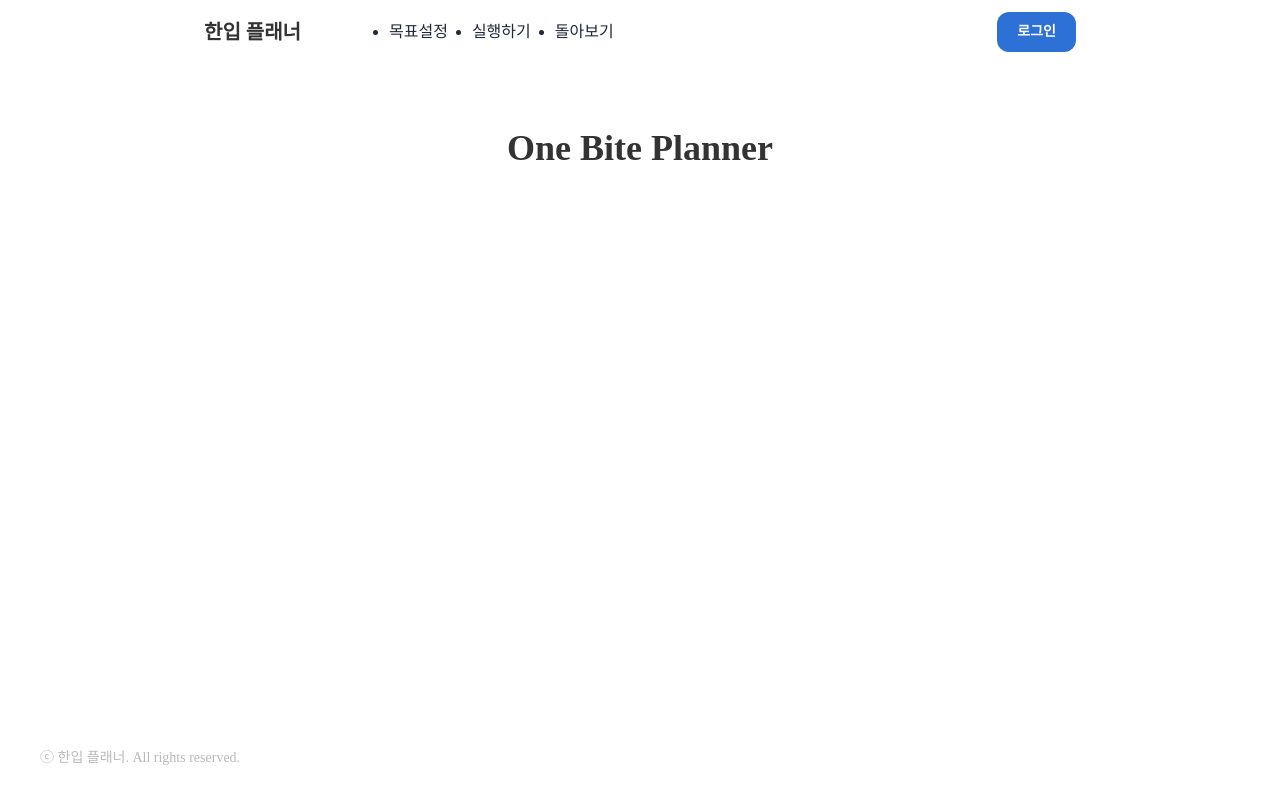
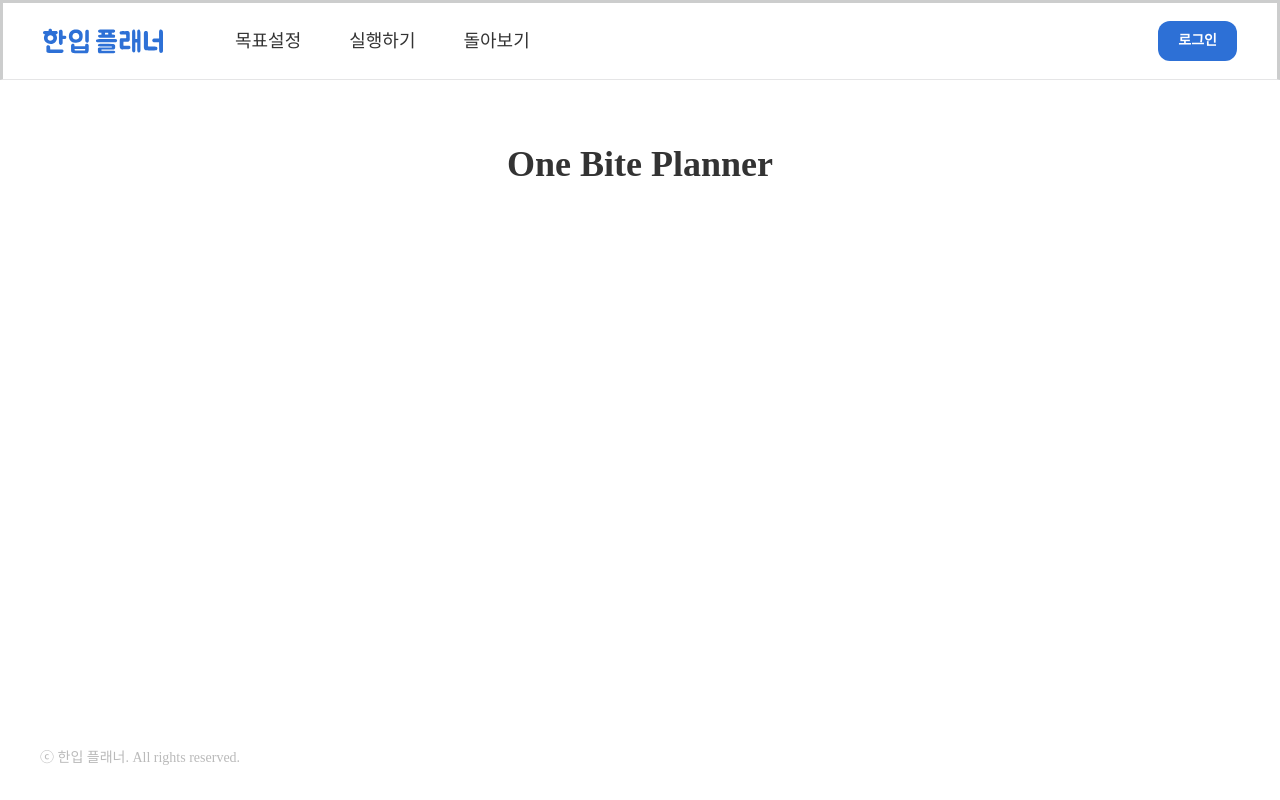
Before and after one commit to icetiredisgettingbear/one-bite-planner, a Next.js app: page / in a window 1280 px wide. Built offline with nearby package versions, Linux system fonts and the light colour scheme; no server answers; a web font is replaced by a local one.

Commit message:
styles: 헤더 디자인 수정

```diff
--- a/components/Header.tsx
+++ b/components/Header.tsx
@@ -1,4 +1,7 @@
 import AuthButton from "@/components/AuthButton";
+import Link from "next/link";
+import Typography from "./Typography";
+import Image from "next/image";
 
 interface HeaderProps {
   isSupabaseConnected: boolean;
@@ -6,21 +9,37 @@ interface HeaderProps {
 
 export default function Header({ isSupabaseConnected }: HeaderProps) {
   return (
-    <nav className="w-full flex justify-center border-b border-b-foreground/10 h-16">
-      <div className="w-full max-w-4xl flex justify-between items-center p-3 text-sm">
-        <div className="flex gap-x-12 items-center">
-          <h1 className="text-xl font-bold">한입 플래너</h1>
-          <ul className="flex space-x-6">
-            <li className="text-base text-gray-800 font-medium">목표설정</li>
-            <li className="text-base text-gray-800 font-medium">실행하기</li>
-            <li className="text-base text-gray-800 font-medium">돌아보기</li>
+    <nav className="w-full flex justify-center bg-white border-solid border-b border-b-foreground/10 h-20">
+      <div className="w-full max-w-[1280px] px-10 flex justify-between items-center">
+        <div className="flex gap-x-8 items-center">
+          <Link className="flex justify-center" href="/">
+            <Image
+              src="/images/one_bite_planner_logo.svg"
+              alt="한입 플래너 로고"
+              width={120}
+              height={28}
+            />
+          </Link>
+          <ul className="flex gap-x-12 list-none none">
+            <li className="text-base text-gray-800 font-medium">
+              <Link className="no-underline text-[#333]" href="/goals-setup">
+                <Typography variant="subtitle2">목표설정</Typography>
+              </Link>
+            </li>
+            <li className="text-base text-gray-800 font-medium">
+              <Link className="no-underline text-[#333]" href="/to-do">
+                <Typography variant="subtitle2">실행하기</Typography>
+              </Link>
+            </li>
+            <li className="text-base text-gray-800 font-medium">
+              <Link className="no-underline text-[#333]" href="/progress">
+                <Typography variant="subtitle2">돌아보기</Typography>
+              </Link>
+            </li>
           </ul>
         </div>
 
-        <div className="flex gap-x-2 items-center">
-          {/* <DeployButton /> */}
-          {isSupabaseConnected && <AuthButton />}
-        </div>
+        {isSupabaseConnected && <AuthButton />}
       </div>
     </nav>
   );
```
Also changed, not shown: public/images/one_bite_planner_logo.svg (added).
